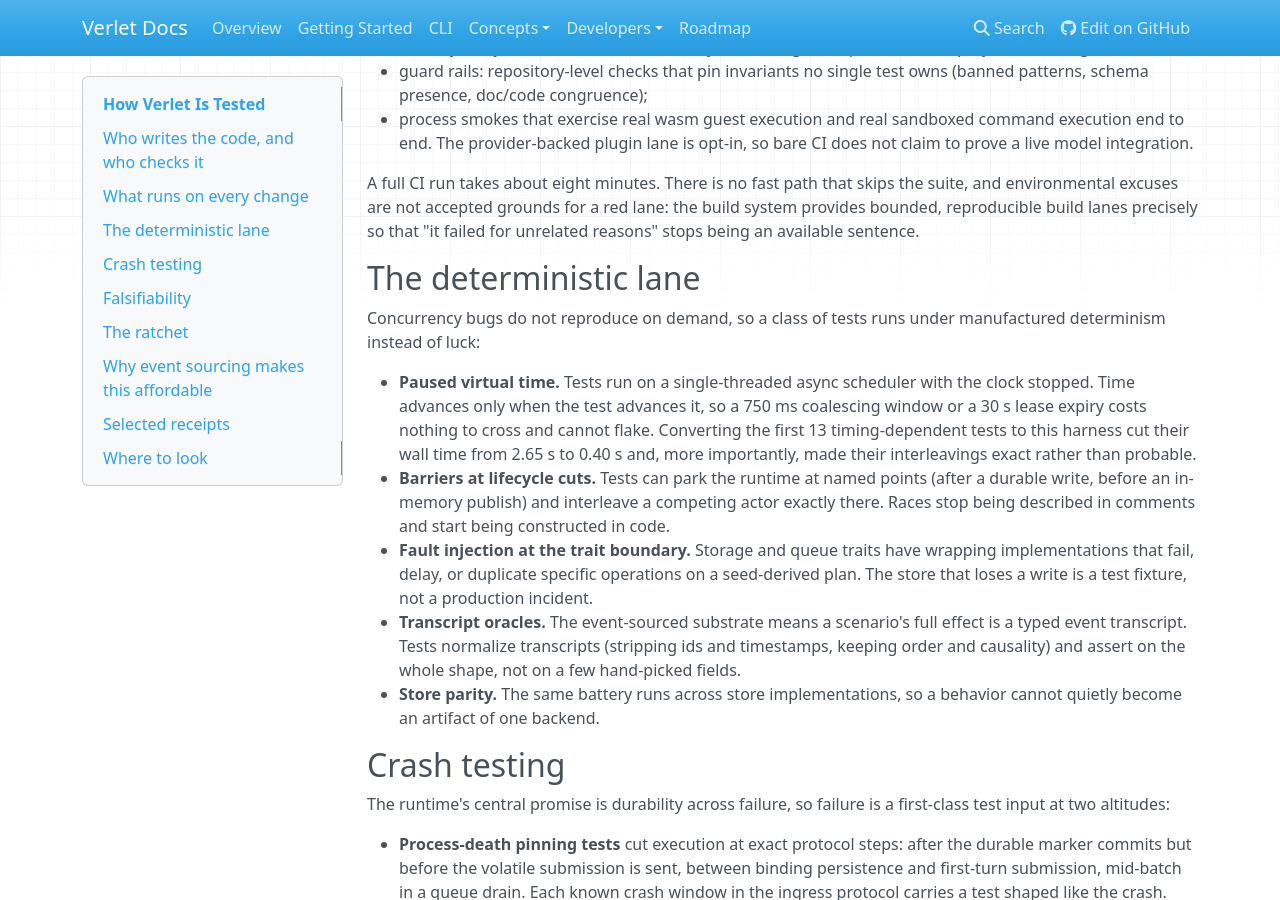
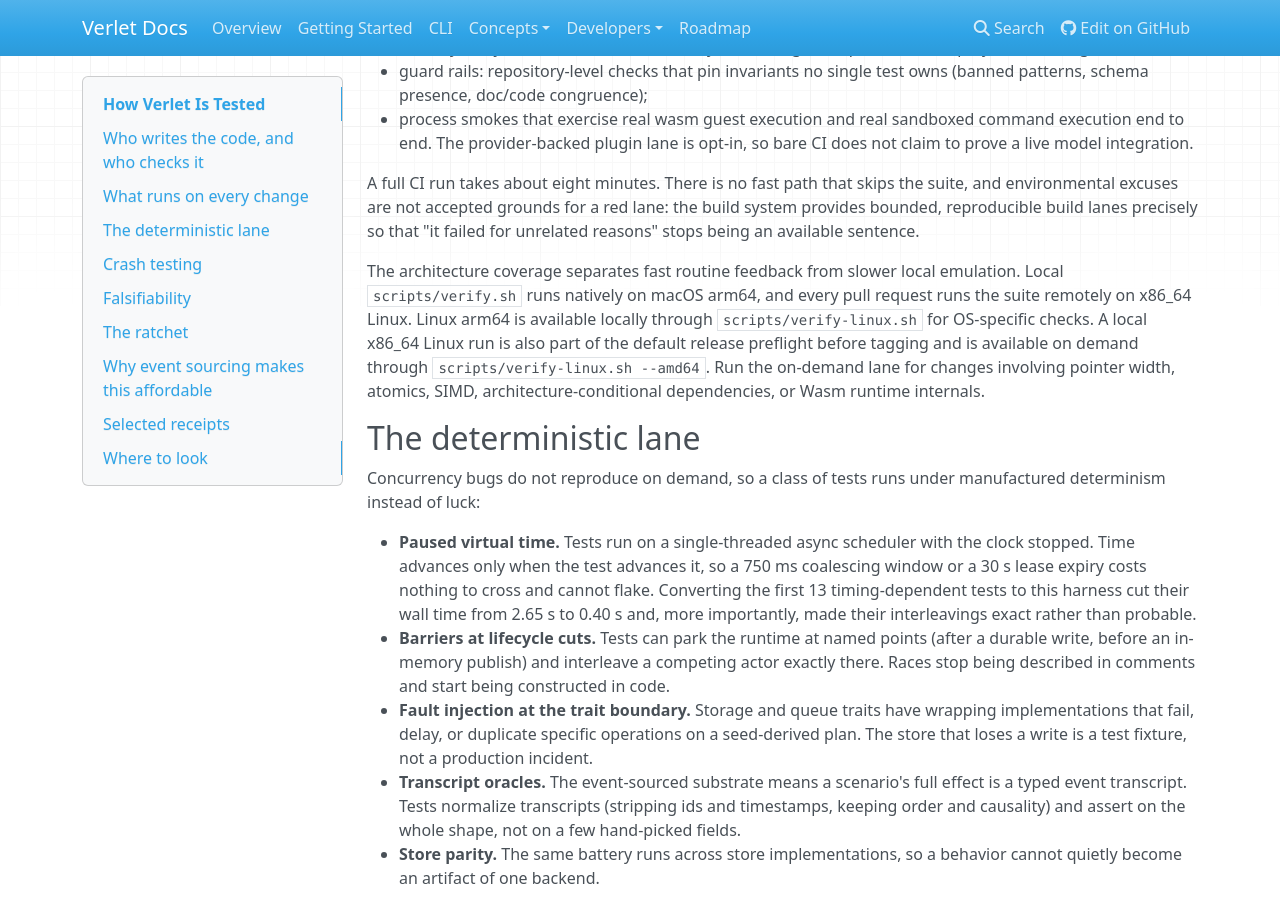
Before and after one commit to emotionscientific/cooldis-kernel, an MkDocs documentation site: the page built from docs/how-verlet-is-tested.md, in a window 1280 px wide and 900 px high, scrolled down 1160 px. Built offline with MkDocs 1.6.1, drawn with Linux system fonts in a browser that asks for light colours; nearby versions of some CDN libraries.

Commit message:
Add amd64 release preflight lane (EMO-624) (#161)
* Add amd64 release preflight lane (EMO-624)

* Harden amd64 release preflight review fixes (EMO-624)

```diff
--- a/docs/how-verlet-is-tested.md
+++ b/docs/how-verlet-is-tested.md
@@ -73,6 +73,15 @@
 the suite, and environmental excuses are not accepted grounds for a red lane:
 the build system provides bounded, reproducible build lanes precisely so
 that "it failed for unrelated reasons" stops being an available sentence.
+
+The architecture coverage separates fast routine feedback from slower local
+emulation. Local `scripts/verify.sh` runs natively on macOS arm64, and every
+pull request runs the suite remotely on x86_64 Linux. Linux arm64 is available
+locally through `scripts/verify-linux.sh` for OS-specific checks. A local
+x86_64 Linux run is also part of the default release preflight before tagging
+and is available on demand through `scripts/verify-linux.sh --amd64`. Run the
+on-demand lane for changes involving pointer width, atomics, SIMD,
+architecture-conditional dependencies, or Wasm runtime internals.
 
 ## The deterministic lane
 
```
Also changed, not shown: README.md (+4 -3 lines), docs/testing-guidelines.md (+8 -0 lines), 2 other files.
